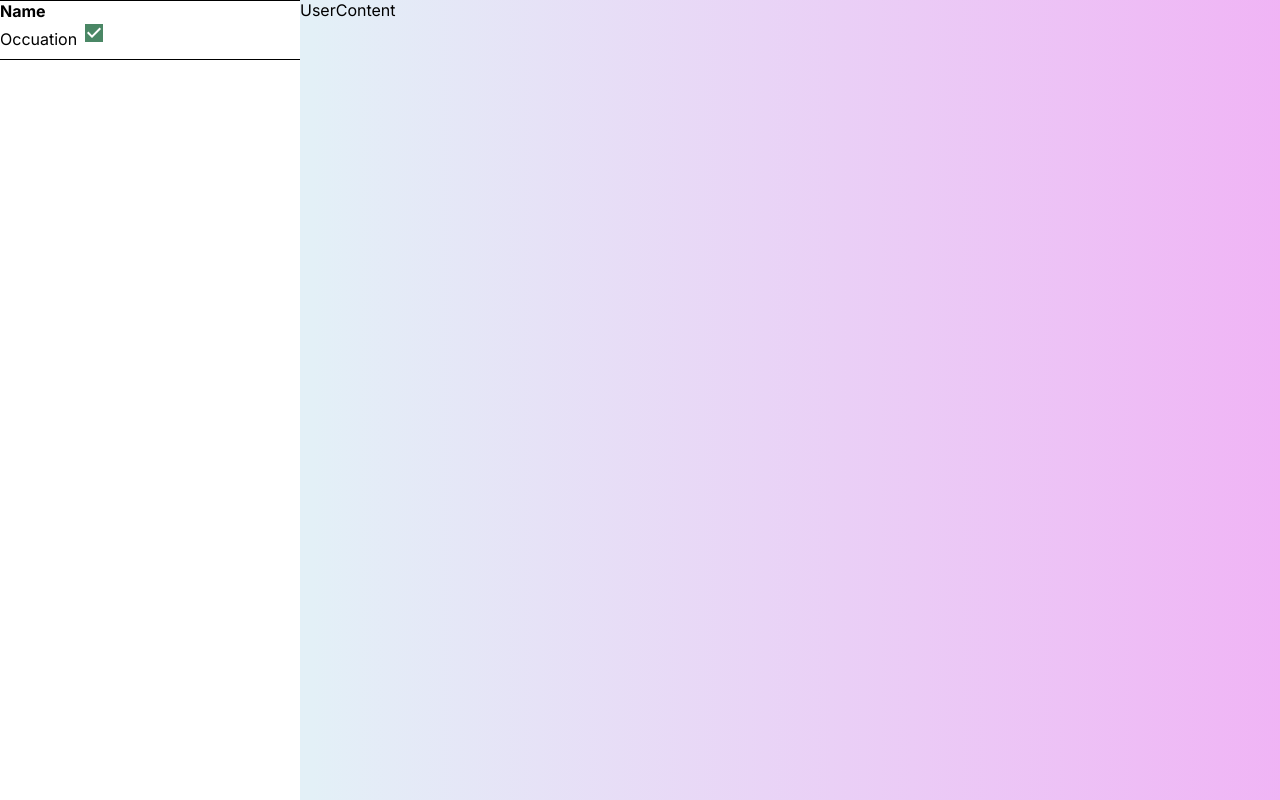
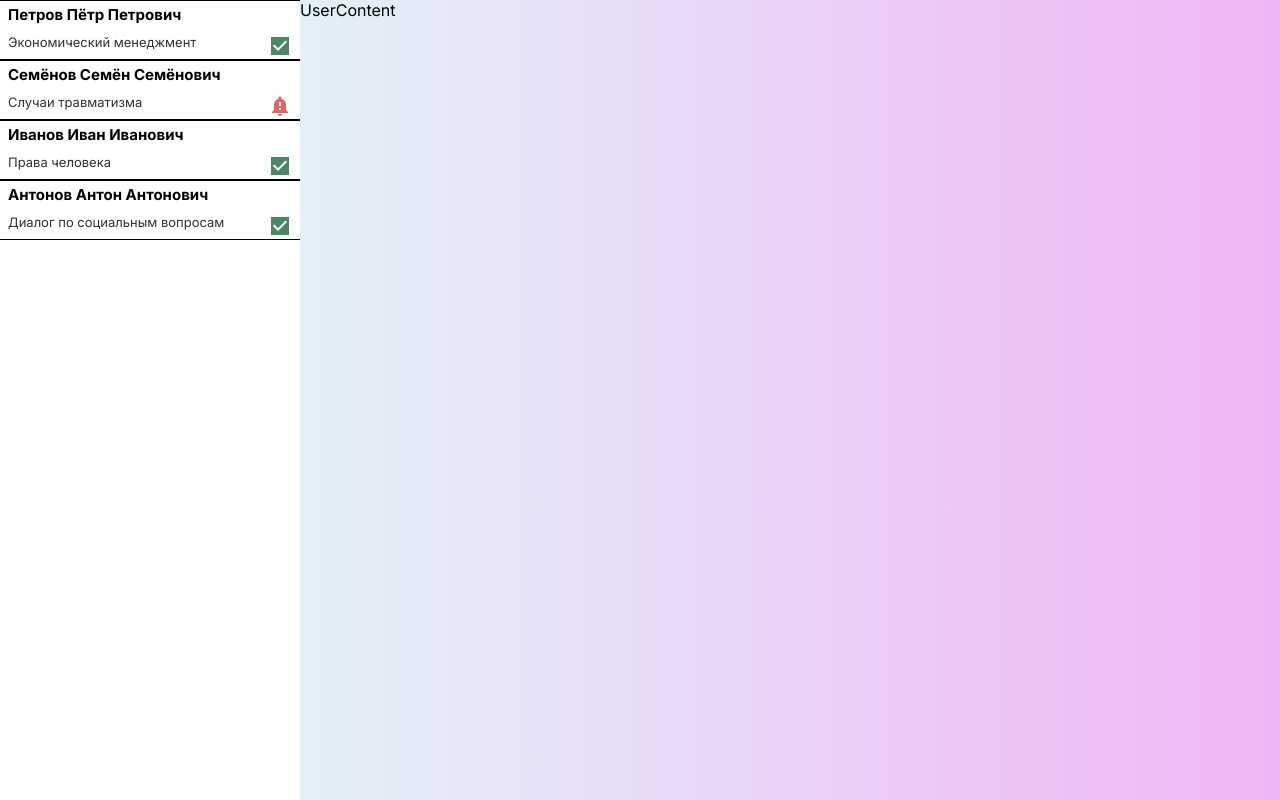
Before and after one commit to pavelgor84/team8, a React (Create React App) app: page /team8/manager in a window 1280 px wide. Built offline with nearby package versions, Linux system fonts and the light colour scheme.

Commit message:
user panel

```diff
--- a/src/components/manager/Manager.js
+++ b/src/components/manager/Manager.js
@@ -6,11 +6,16 @@ import db from "./db.json"
 
 export default function Manager() {
     const [selected, setSelected] = useState("")
+    console.log(selected)
+    const userList = db.data.map((item, index) =>
+        <User user={item.name} occupation={item.occupation} selected={selected} setSelected={setSelected} needRevise={item.needRevise} key={index} />
+    )
 
     return (
         <div className={Styles.container}>
             <div className={Styles.sidebar}>
-                <User />
+                {/* <User user={db.data[0]} selected={selected} setSelected={setSelected} /> */}
+                {userList}
             </div>
             <div className={Styles.userData}>
                 <UserContent />
--- a/src/components/manager/User.js
+++ b/src/components/manager/User.js
@@ -4,13 +4,16 @@ import StatDone from "./icons/Status/done.svg"
 import StatNew from "./icons/Status/new.svg"
 
 
-export default function Manager() {
-
+export default function Manager({ user, occupation, needRevise, selected, setSelected }) {
+    function handleClick() {
+        setSelected(user)
+    }
     return (
-        <div className={Styles.container}>
-            <h4> Name </h4>
+        <div className={selected === user ? Styles.selected : Styles.container} onClick={handleClick}>
+            <h4> {user} </h4>
             <div className={Styles.bottomArea}>
-                <span> Occuation</span> <img src={StatDone} alt="Добавлено" />
+                <div> {occupation}</div>
+                <div>{needRevise ? <img src={StatNew} alt="Нужно утвердить" /> : <img src={StatDone} alt="Добавлено" />}</div>
             </div>
         </div>
     )
--- a/src/components/manager/User.module.css
+++ b/src/components/manager/User.module.css
@@ -5,3 +5,34 @@
     border-top-style: solid;
     border-bottom-style: solid;
 }
+
+h4 {
+    margin: 5px 0 10px 8px;
+    font-family: 'Inter';
+    font-style: normal;
+    font-weight: 700;
+    font-size: 15px;
+    line-height: 18px;
+}
+
+.bottomArea {
+    display: flex;
+    justify-content: space-between;
+    padding: 0 8px;
+    font-family: 'Inter';
+    font-style: normal;
+    font-weight: 400;
+    font-size: 13px;
+    line-height: 16px;
+
+    color: #323232;
+}
+
+.selected {
+    width: 300px;
+    height: 60px;
+    border-width: 1px;
+    border-top-style: solid;
+    border-bottom-style: solid;
+    background-color: #E3F0F7;
+}
```
